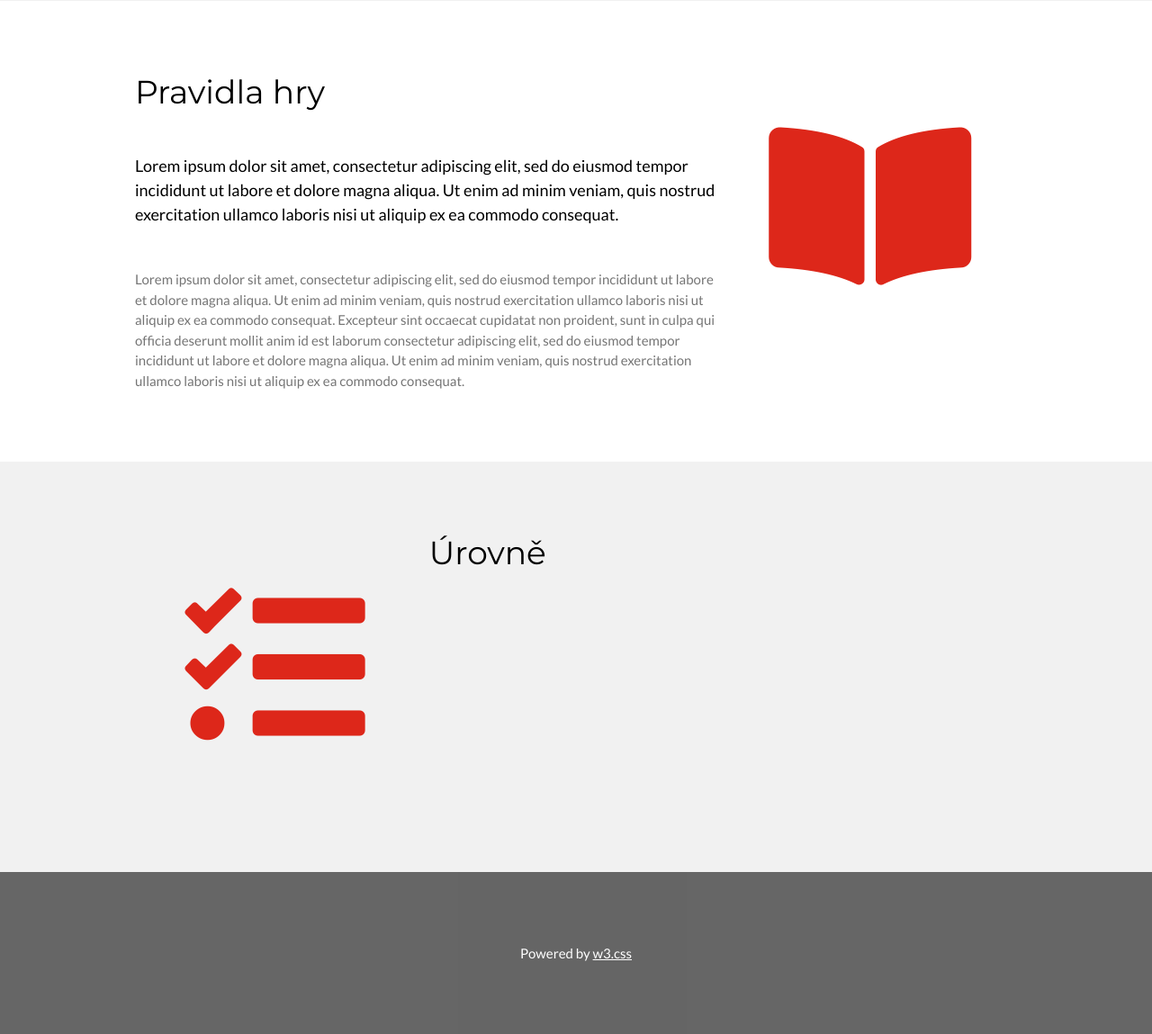
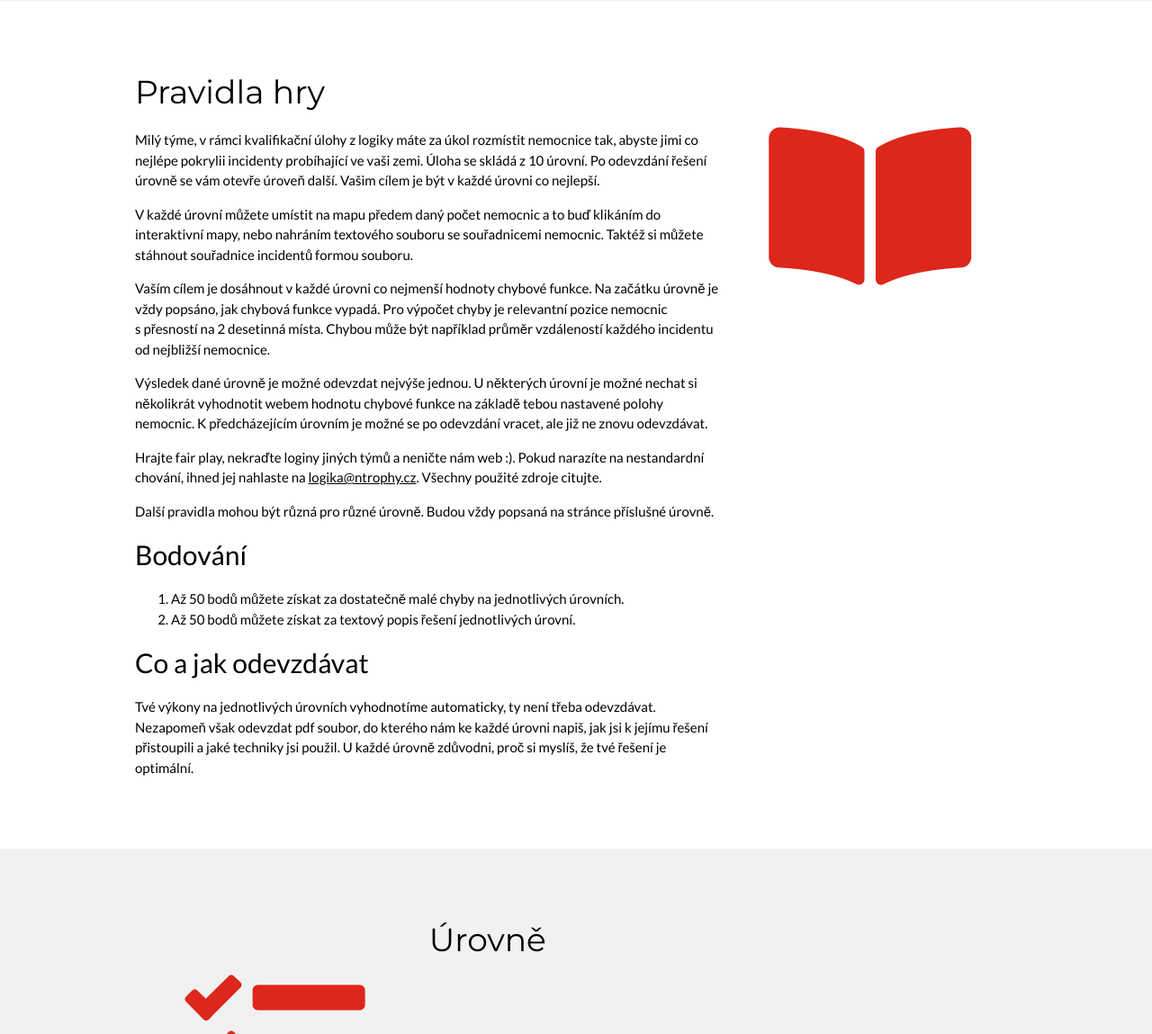
Before and after one commit to N-trophy/ntrophy-2019-logic, a Django app: page / in a window 1280 px wide. Shown: the part 974-2123 px from the top of the page at 90% size. Run offline with Django 3.2, Linux system fonts and the light colour scheme; the visitor is signed in with stand-in values (Sample User, id 1); data that the repository does not hold is empty.

Commit message:
Add rules.

```diff
--- a/api_server/templates/index.html
+++ b/api_server/templates/index.html
@@ -91,13 +91,52 @@ body,h1,h2,h3,h4,h5,h6 {font-family: "Lato", sans-serif}
   <div class="w3-content">
     <div class="w3-twothird">
       <h1>Pravidla hry</h1>
-      <h5 class="w3-padding-32">Lorem ipsum dolor sit amet, consectetur adipiscing elit, sed do eiusmod tempor incididunt ut labore et dolore magna aliqua. Ut enim ad minim veniam, quis nostrud exercitation ullamco laboris nisi ut aliquip ex ea commodo consequat.</h5>
 
-      <p class="w3-text-grey">Lorem ipsum dolor sit amet, consectetur adipiscing elit, sed do eiusmod tempor incididunt ut labore et dolore magna aliqua. Ut enim ad minim veniam, quis nostrud exercitation ullamco laboris nisi ut aliquip ex ea commodo consequat. Excepteur sint
-        occaecat cupidatat non proident, sunt in culpa qui officia deserunt mollit anim id est laborum consectetur adipiscing elit, sed do eiusmod tempor incididunt ut labore et dolore magna aliqua. Ut enim ad minim veniam, quis nostrud exercitation ullamco
-        laboris nisi ut aliquip ex ea commodo consequat.</p>
+
+        <p>Milý týme, v rámci kvalifikační úlohy z logiky máte za úkol
+        rozmístit nemocnice tak, abyste jimi co nejlépe pokrylii incidenty
+        probíhající ve vaši zemi. Úloha se skládá z 10 úrovní. Po odevzdání
+        řešení úrovně se vám otevře úroveň další. Vašim cílem je být v každé
+        úrovni co nejlepší.</p>
+
+        <p>V každé úrovní můžete umístit na mapu předem daný počet nemocnic a to
+        buď klikáním do interaktivní mapy, nebo nahráním textového souboru se
+        souřadnicemi nemocnic. Taktéž si můžete stáhnout souřadnice incidentů
+        formou souboru.</p>
+
+        <p>Vaším cílem je dosáhnout v každé úrovni co nejmenší hodnoty chybové
+        funkce. Na začátku úrovně je vždy popsáno, jak chybová funkce vypadá.
+        Pro výpočet chyby je relevantní pozice nemocnic s přesností na
+        2 desetinná místa. Chybou může být například průměr vzdáleností každého
+        incidentu od nejbližší nemocnice.</p>
+
+        <p>Výsledek dané úrovně je možné odevzdat nejvýše jednou. U některých
+        úrovní je možné nechat si několikrát vyhodnotit webem hodnotu chybové
+        funkce na základě tebou nastavené polohy nemocnic. K předcházejícím
+        úrovním je možné se po odevzdání vracet, ale již ne znovu odevzdávat.</p>
+
+        <p>Hrajte fair play, nekraďte loginy jiných týmů a neničte nám web :).
+        Pokud narazíte na nestandardní chování, ihned jej nahlaste na
+        <a href="mailto:logika@ntrophy.cz">logika@ntrophy.cz</a>.
+        Všechny použité zdroje citujte.</p>
+
+        <p>Další pravidla mohou být různá pro různé úrovně. Budou vždy popsaná na
+        stránce příslušné úrovně.
+
+        <h2>Bodování</h2>
+        <ol>
+         <li>Až 50 bodů můžete získat za dostatečně malé chyby na jednotlivých
+             úrovních.</li>
+         <li>Až 50 bodů můžete získat za textový popis řešení jednotlivých
+             úrovní.</li>
+        </ol>
+        <h2>Co a jak odevzdávat</h2>
+        <p>Tvé výkony na jednotlivých úrovních vyhodnotíme automaticky,
+        ty není třeba odevzdávat. Nezapomeň však odevzdat pdf soubor, do
+        kterého nám ke každé úrovni napiš, jak jsi k jejímu řešení přistoupili
+        a jaké techniky jsi použil. U každé úrovně zdůvodni, proč si myslíš, že
+        tvé řešení je optimální.</p>
       </div>
-
       <div class="w3-third w3-center">
         <i class="fas fa-book-open w3-padding-64 w3-text-red"></i>
       </div>
```
